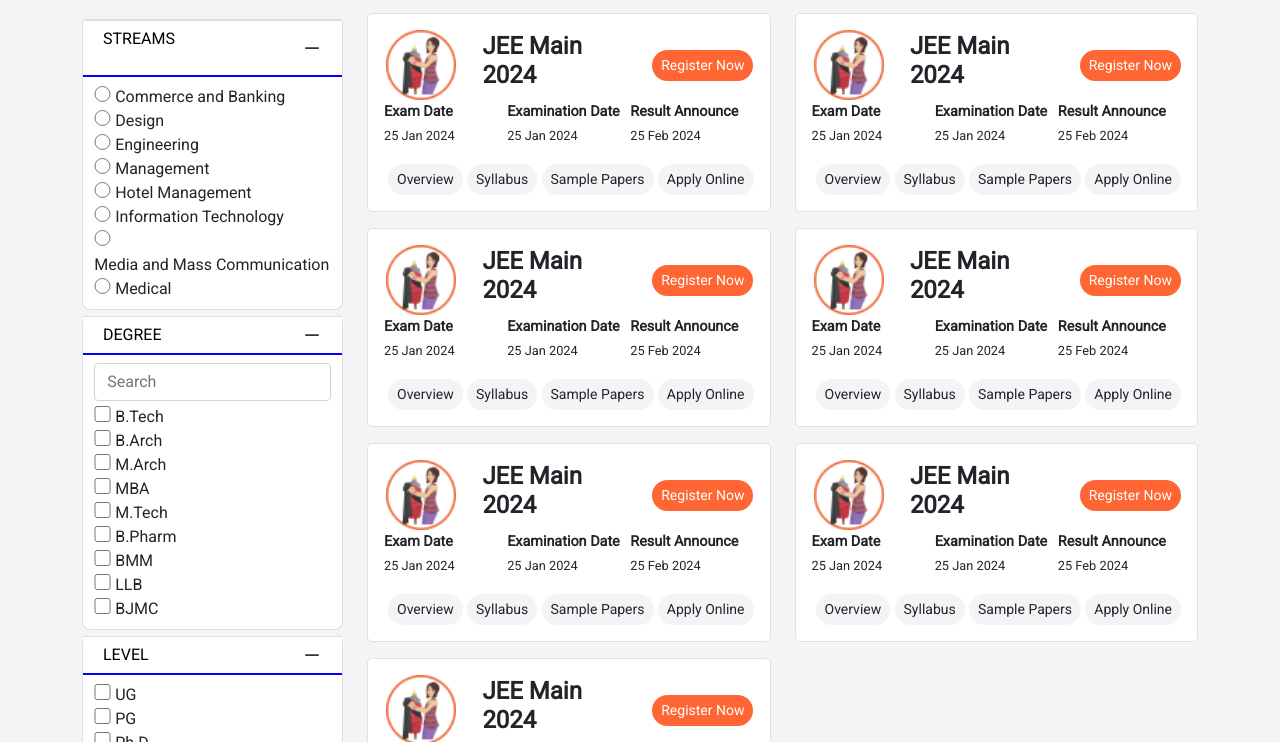
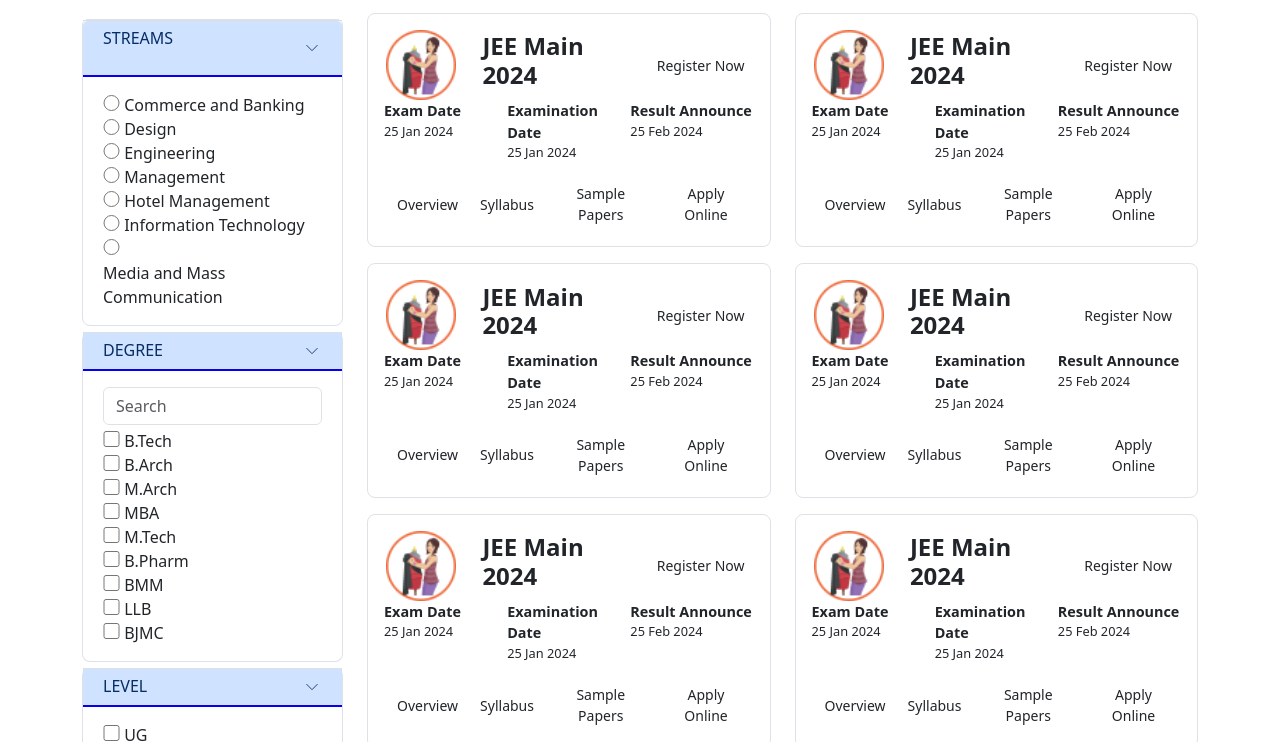
Before and after one commit to Cubarhande/Eductionsinglepage, a plain HTML site: page index.html in a window 1280 px wide. Shown: the part 139-881 px from the top of the page. Drawn offline with nearby package versions, Linux system fonts and the light colour scheme.

Commit message:
Update index.html

```diff
--- a/index.html
+++ b/index.html
@@ -11,7 +11,8 @@ tion<!DOCTYPE html>
     <meta name='viewport' content='width=device-width, initial-scale=1'>
     <!-- main style  -->
     <link rel='stylesheet' type='text/css' media='screen' href='assets/css/mainstyle.css'>
-
+<!--  -->
+    <link href="https://cdn.jsdelivr.net/npm/bootstrap@5.3.1/dist/css/bootstrap.min.css" rel="stylesheet" >
 </head>
 
 <body>
@@ -726,7 +727,7 @@ tion<!DOCTYPE html>
 
 
     <!-- bootstarp js -->
-    <script src="assets/bootstrap/js/bootstrap.bundle.js"> </script>
+    <script src="https://cdn.jsdelivr.net/npm/bootstrap@5.3.1/dist/js/bootstrap.bundle.min.js" ></script>
 </body>
 
 </html>
```
